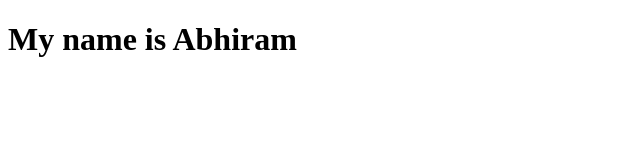
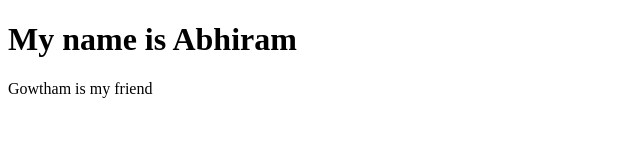
Before and after one commit to abhiram143225/dummy, a plain HTML site: page index.html in a window 1280 px wide. Shown: the whole page, without its empty margins (0-640 px from the left). Drawn offline with Linux system fonts and the light colour scheme.

Commit message:
updated paragraph

```diff
--- a/index.html
+++ b/index.html
@@ -7,5 +7,6 @@
 </head>
 <body>
     <h1> My name is Abhiram</h1>
+    <p>Gowtham is my friend</p>
 </body>
 </html>
```
